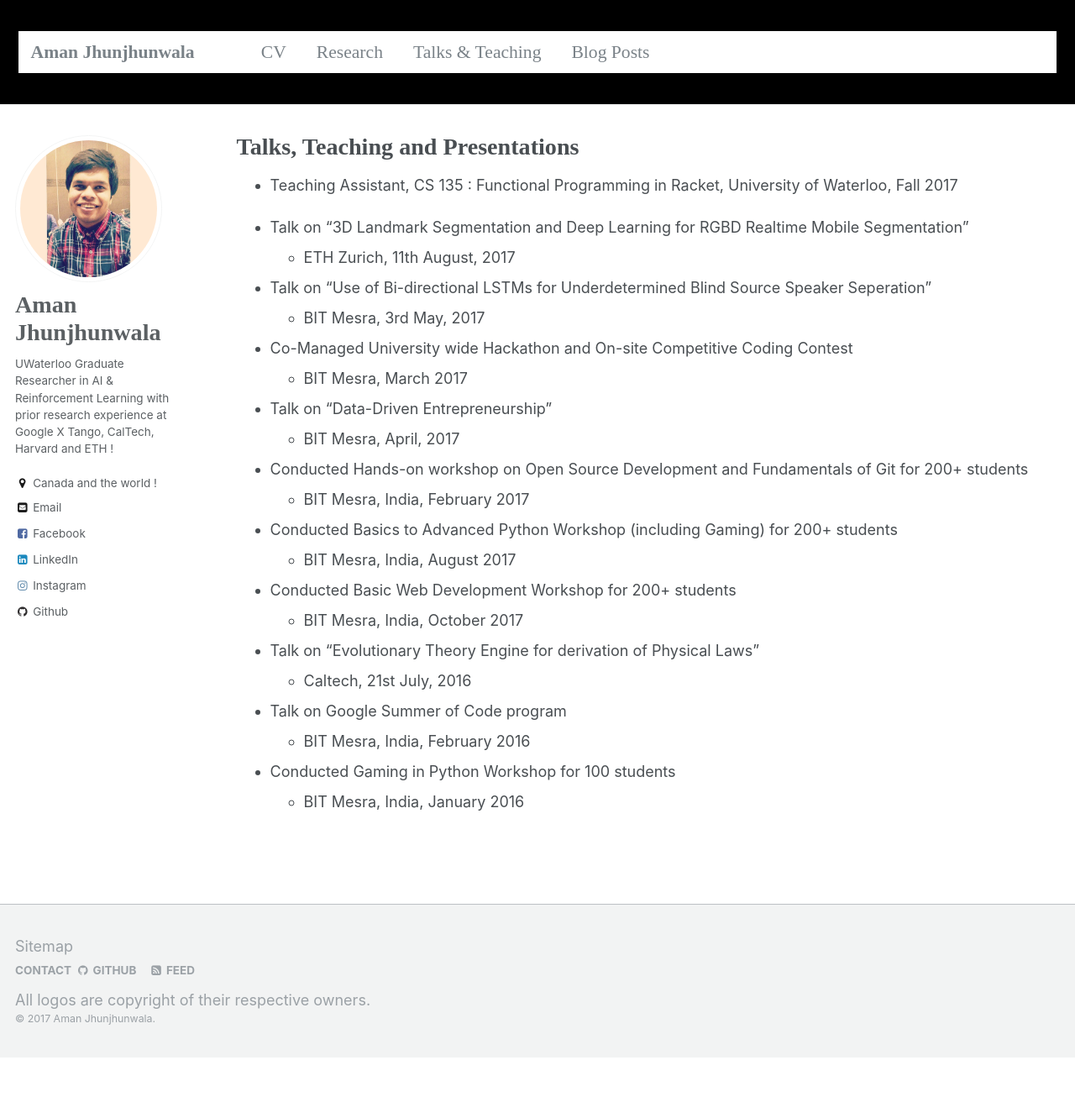
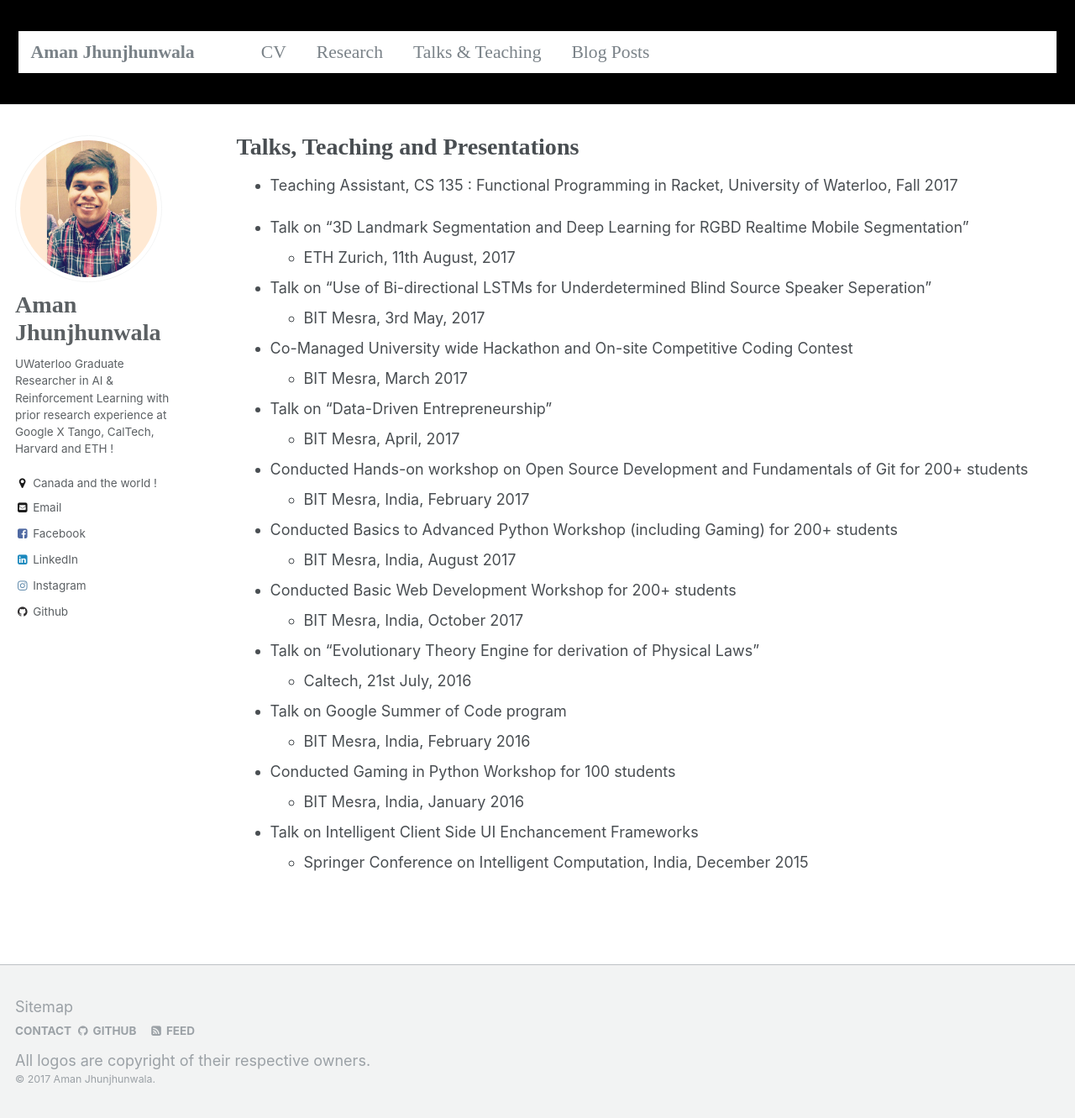
Before and after one commit to amanjhunjhunwala/amanjhunjhunwala.github.io, a Jekyll site: the page built from _pages/talks.md, in a window 1280 px wide and 1331 px high. Shown: the whole window at 84% size. Built offline with Jekyll 4.4.1, drawn with Linux system fonts in a browser that asks for light colours; some web fonts are replaced.

Commit message:
Update talks.md

```diff
--- a/_pages/talks.md
+++ b/_pages/talks.md
@@ -36,3 +36,6 @@ author_profile: true
 
 * Conducted Gaming in Python Workshop for 100 students
   *  BIT Mesra, India, January 2016
+
+* Talk on Intelligent Client Side UI Enchancement Frameworks
+  *  Springer Conference on Intelligent Computation, India, December 2015
```
